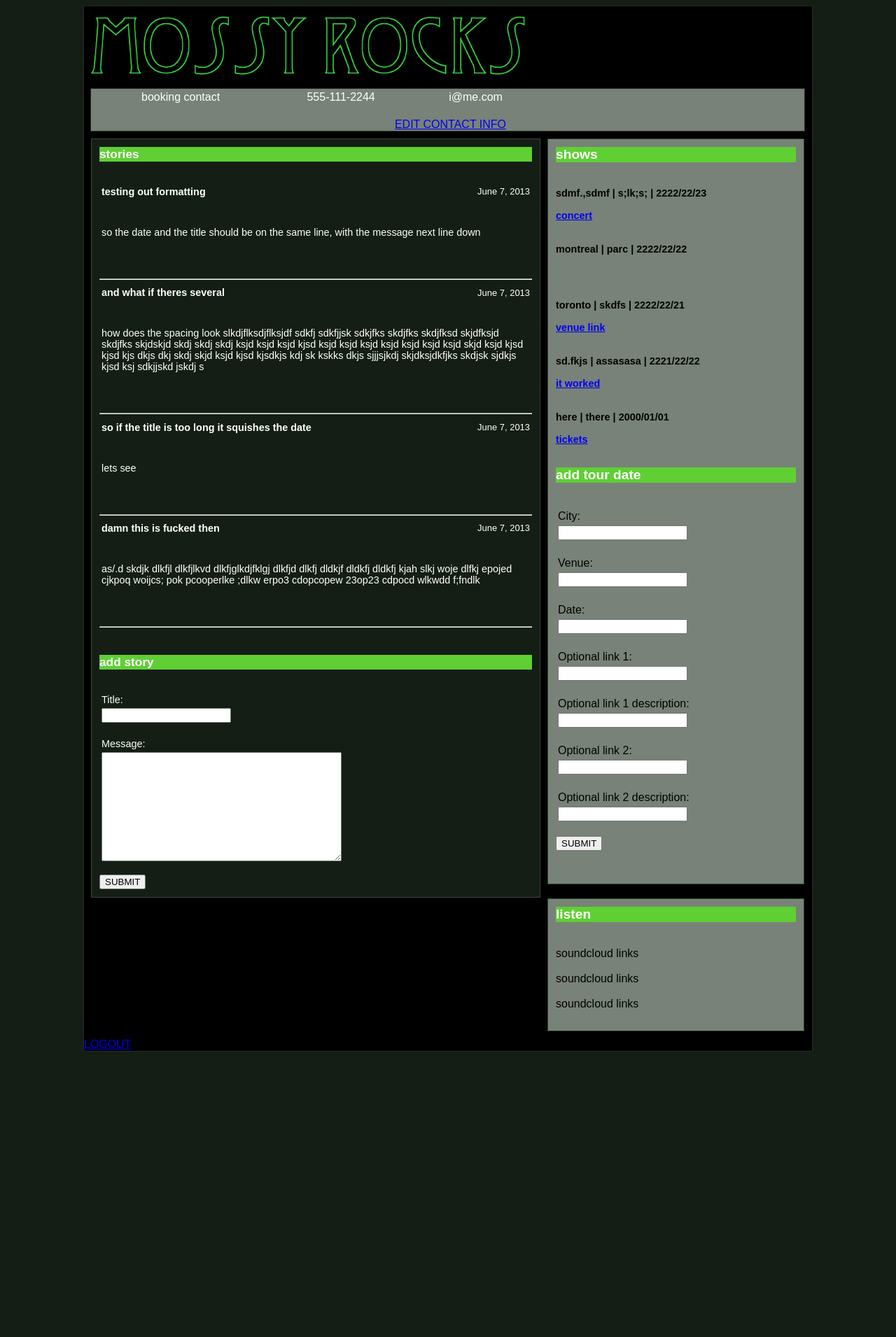
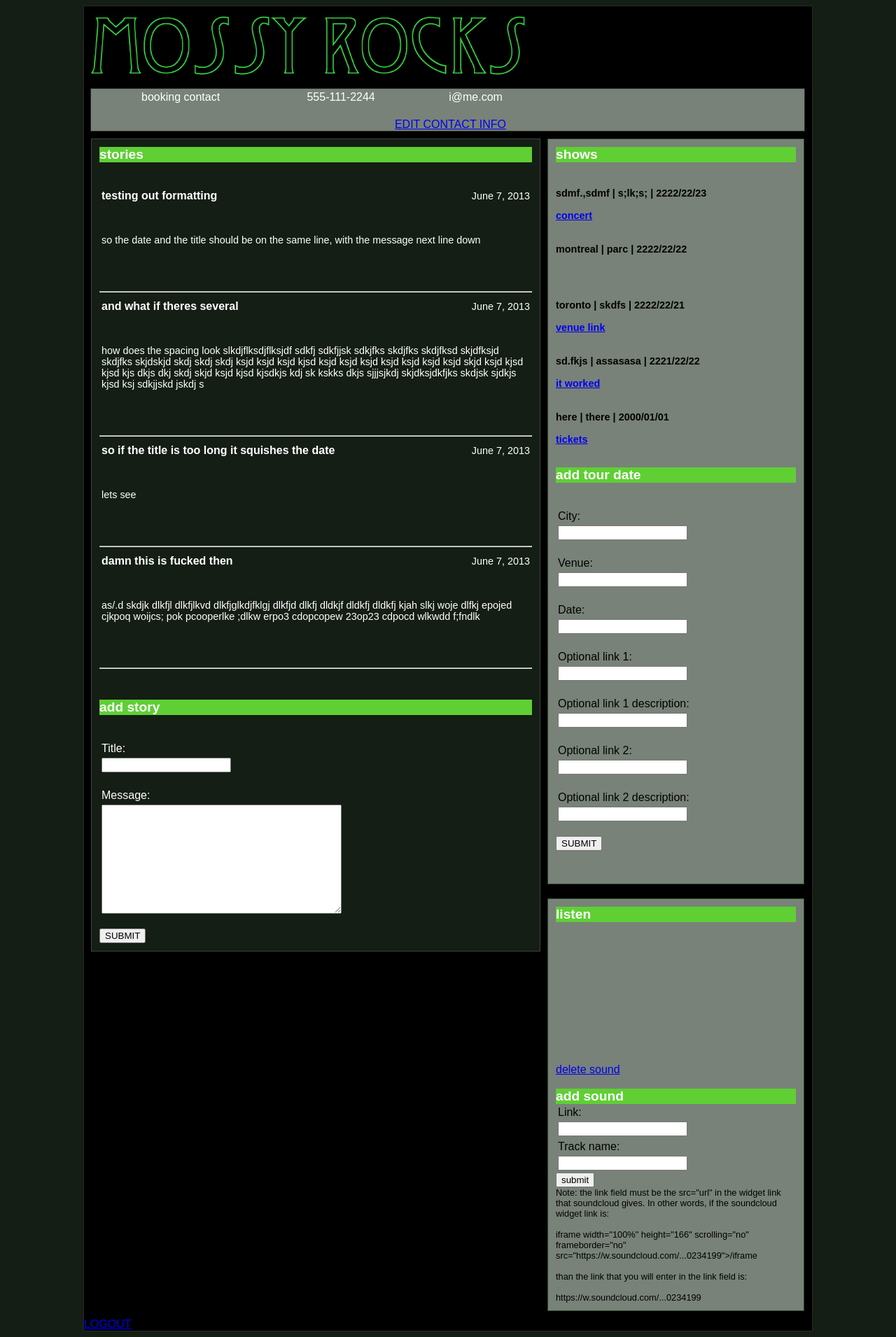
Before and after one commit to 0853RV3R/mossyrocks, a Django app: page / in a window 1280 px wide. Shown: the whole page at 70% size. Before the commit the page ends 1503 px from the top, so only its background shows below. Run offline with Django 3.2, Linux system fonts and the light colour scheme; a user stored in the database is signed in; data comes from the database, SQL or seed files in the repository; both versions use the stored data as it was after the commit; parts of the project's set-up code (start-up, migrations or seed data) failed here and were passed over; grey boxes are pictures that could not be loaded.

Commit message:
soundcloud links now work

```diff
--- a/mossyrocks/urls.py
+++ b/mossyrocks/urls.py
@@ -11,6 +11,8 @@ urlpatterns = patterns('',
      url(r'^logout/$', 'django.contrib.auth.views.logout', {'next_page': '/'}),
      url(r'^addtourdate/$', 'news.views.addtourdate'),
      url(r'^editcontact/$', 'news.views.editcontact'),
+     url(r'^addSounds/$', 'news.views.addSounds'),
+     url(r'^deleteSounds/(\d+)/$', 'news.views.deleteSounds'),
     #url(r'^mossyrocks/', include('mossyrocks.foo.urls')),
 
     # Uncomment the admin/doc line below to enable admin documentation:
--- a/news/forms.py
+++ b/news/forms.py
@@ -1,6 +1,6 @@
 from django import forms
 from django.forms import Textarea
-from news.models import Story, Tourdate, Contact
+from news.models import Story, Tourdate, Contact, Sounds
 
 class StoryForm(forms.ModelForm):
         class Meta:
@@ -15,3 +15,7 @@ class TourdateForm(forms.ModelForm):
 class ContactForm(forms.ModelForm):
         class Meta:
                 model = Contact
+
+class SoundsForm(forms.ModelForm):
+        class Meta:
+                model = Sounds
--- a/news/models.py
+++ b/news/models.py
@@ -30,3 +30,11 @@ class Contact(models.Model):
 
         phone = models.CharField(max_length=300)
         email = models.CharField(max_length=300)
+
+class Sounds(models.Model):
+
+        link = models.URLField()
+        track_name = models.CharField(max_length=500)
+
+        def __unicode__(self):
+                return self.track_name
--- a/news/static/css/cssTillIDie.css
+++ b/news/static/css/cssTillIDie.css
@@ -123,13 +123,14 @@ table {
 .container_4 .grid_1 {
     display:inline-block;
 	width:618px;
-    font-size:0.9em;
+    font-size:1em;
     padding: 11px 11px 11px 11px;
     background-color: rgb(20, 30, 20);
     border-style: solid;
     border-width: 1px;
     border-color: rgb(60, 70, 60);
     margin: 10px 5px 0px 10px;
+    min-height: 1000px;
 
 }
 
@@ -191,6 +192,14 @@ table {
 
 .boxed {
     background-color: rgb(95, 207, 52);
+}
+
+.newsbody {
+    font-size: 0.9em;
+}
+
+.note {
+    font-size: 0.8em;
 }
 
 
--- a/news/templates/news.html
+++ b/news/templates/news.html
@@ -35,7 +35,7 @@
                 </table>
                 <table>
                     <tr>
-                        <td>{{ entry.message }}</td>
+                        <td><div class="newsbody">{{ entry.message }}</div></td>
                         <br>
                     </tr>
 
@@ -117,11 +117,39 @@
     </div>
 
 
+
 <div class="grid_3">
     <div class="title_2"><div class="boxed">listen</div></div><br><br>
-    soundcloud links<br><br>
-    soundcloud links<br><br>
-    soundcloud links<br><br>
+    {% for sound in soundsList %}
+    <iframe width="100%" height="166" scrolling="no" frameborder="no" src="{{ sound.link }}"></iframe>
+    {% if user.is_authenticated %}
+        <a href="{% url 'news.views.deleteSounds' sound.id %}"> delete sound</a>
+    {% endif %}
+    <br><br>
+    {% endfor %}
+    {% if user.is_authenticated %}
+    <div class="title_2"><div class="boxed">add sound</div></div>
+        <form method="POST" action="{% url 'news.views.addSounds' %}">
+            {% csrf_token %}
+            {% for field in form3 %}
+                <table>
+                    <tr>
+                        <td>{{ field.label_tag }}</td>
+                    </tr>
+                    <tr>
+                        <td>{{ field }}</td>
+                    </tr>
+                </table>
+            {% endfor %}
+            <button id="new-sound-submit">submit</button>
+        </form>
+    <div class="note">
+    Note: the link field must be the src="url" in the widget link that soundcloud gives. In other words, if the soundcloud widget link is:<br><br>
+    iframe width="100%" height="166" scrolling="no" frameborder="no" src="https://w.soundcloud.com/...0234199">/iframe<br><br>
+    than the link that you will enter in the link field is:<br><br> https://w.soundcloud.com/...0234199
+    </div>
+    {% endif %}
+
 </div>
 <div class="clear">
 </div>
--- a/news/views.py
+++ b/news/views.py
@@ -1,9 +1,10 @@
 # Create your views here.
 from django.http import HttpResponse
-from django.shortcuts import render, redirect
-from news.models import Story, Tourdate, Contact
-from news.forms import StoryForm, TourdateForm, ContactForm
+from django.shortcuts import render, redirect, get_object_or_404
+from news.models import Story, Tourdate, Contact, Sounds
+from news.forms import StoryForm, TourdateForm, ContactForm, SoundsForm
 from django.contrib.auth.models import User
+from django.core.exceptions import ObjectDoesNotExist
 
 def index(request):
 
@@ -33,17 +34,23 @@ def index(request):
 
     contactList = Contact.objects.get(pk=int(1))
 
+    soundsList = Sounds.objects.all()
+
 
     form = StoryForm()
 
     form2 = TourdateForm()
 
+    form3 = SoundsForm()
+
     context = {
             'story': storyList,
             'form': form,
             'form2': form2,
+            'form3': form3,
             'tourdate': tourdateList,
             'contact': contactList,
+            'soundsList': soundsList,
 
 
     }
@@ -110,3 +117,35 @@ def editcontact(request):
     }
 
     return render(request, 'edit.html', context)
+
+
+def addSounds(request):
+    print("sound request")
+
+    if request.method == "POST":
+        form = SoundsForm(request.POST)
+        if form.is_valid:
+            new_sound = form.save()
+            print("new sound saved")
+            return redirect(index)
+        else:
+            print("errors")
+            response = 'Errors: '
+            for key in form.errors.keys():
+                value = form.errors[key]
+                errors = ''
+                for error in value:
+                    errors = errors + error + ' '
+                    response = response + ' ' + key + ': ' + errors
+            return HttpResponse('<li class="error">' + response + '</li>')
+
+
+
+    return redirect(index)
+
+def deleteSounds(request, sound_id):
+
+    s = get_object_or_404(Sounds, pk=int(sound_id))
+    s.delete()
+
+    return redirect(index)
```
Also changed, not shown: database.db, 4 other files.
